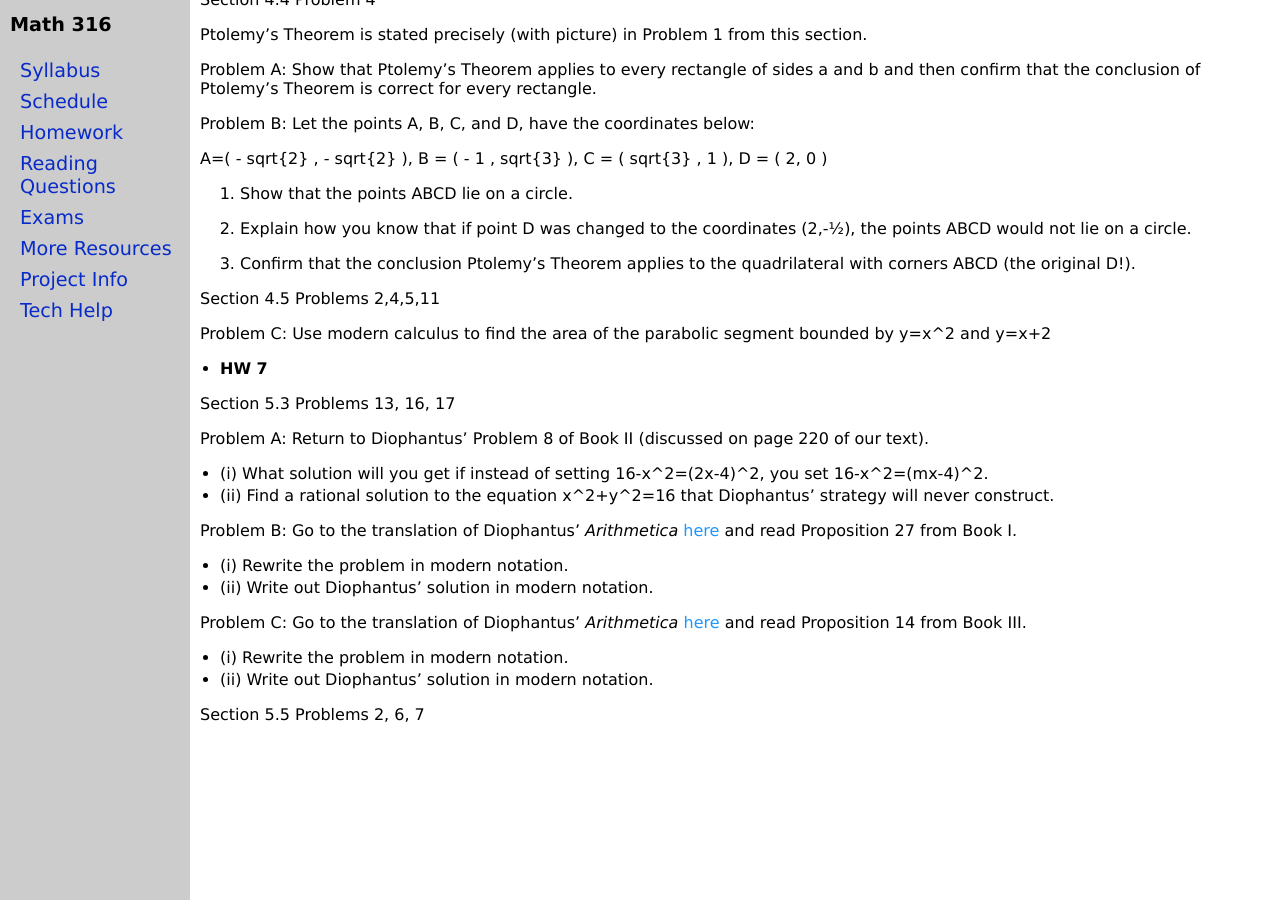
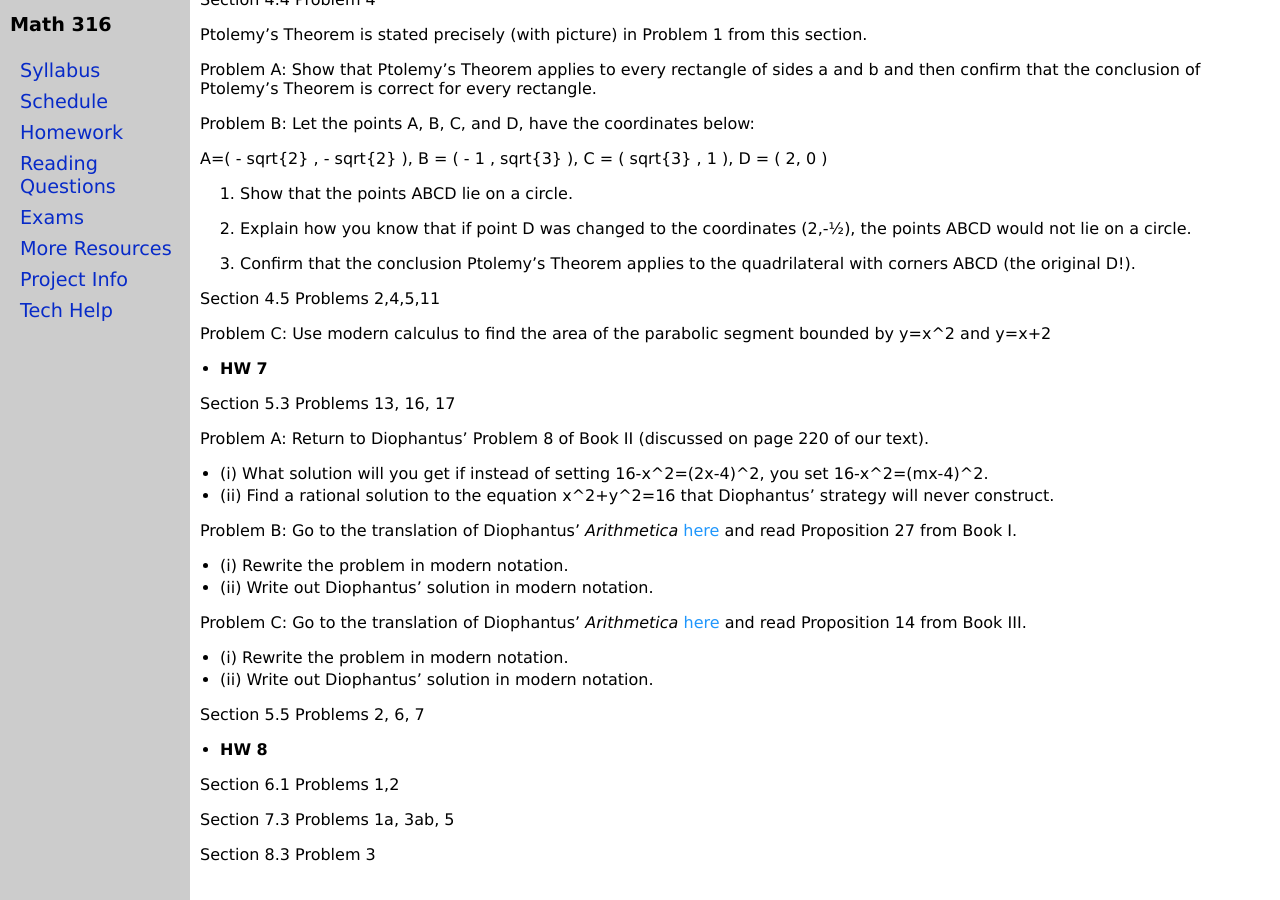
Before and after one commit to jrfaudree/HOM, a Jekyll site: the page built from homework.md, in a window 1280 px wide and 900 px high, scrolled down 1452 px. Built offline with Jekyll 4.4.1, drawn with Linux system fonts in a browser that asks for light colours.

Commit message:
Update homework.md

```diff
--- a/homework.md
+++ b/homework.md
@@ -118,3 +118,11 @@ Problem C: Go to the translation of Diophantus' *Arithmetica* [here](https://ia8
 - (ii) Write out Diophantus' solution in modern notation.
 
 Section 5.5 Problems 2, 6, 7
+
+* **HW 8**
+
+Section 6.1 Problems 1,2
+
+Section 7.3 Problems 1a, 3ab, 5
+
+Section 8.3 Problem 3
```
